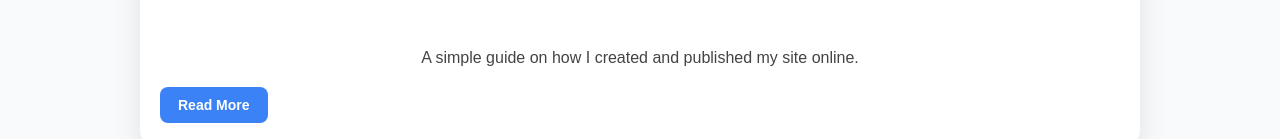
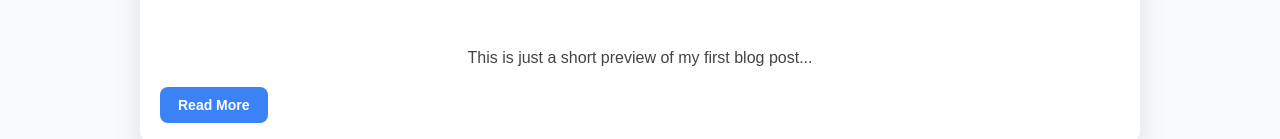
Before and after one commit to melkarobera123-commits/Portfolio3, a plain HTML site: page index.html in a window 1280 px wide. Shown: the part 2434-2573 px from the top of the page. Drawn offline with Linux system fonts and the light colour scheme.

Commit message:
Add files via upload

```diff
--- a/index.html
+++ b/index.html
@@ -77,8 +77,8 @@
       <div class="blog-container">
         <article class="blog-post">
           <div class="post-thumb" style="background-image:url('https://via.placeholder.com/600x300?text=Landing+Page');"></div>
-          <h3>How I Built My Landing Page</h3>
-          <p>A simple guide on how I created and published my site online.</p>
+          <h3>My First Blog Post</h3>
+          <p>This is just a short preview of my first blog post...</p>
           <a href="posts/post1.html" class="btn read-more">Read More</a>
         </article>
       </div>
```
